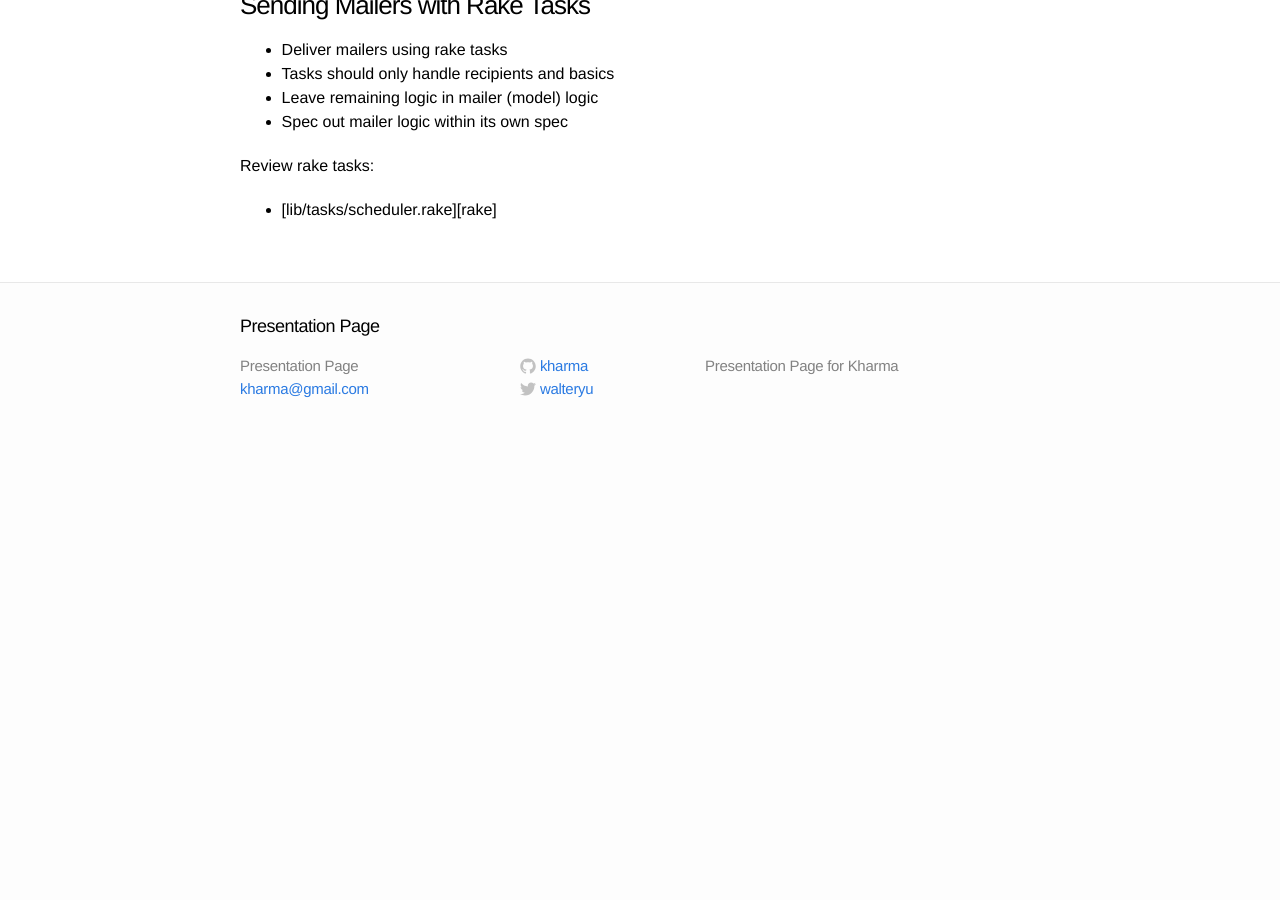
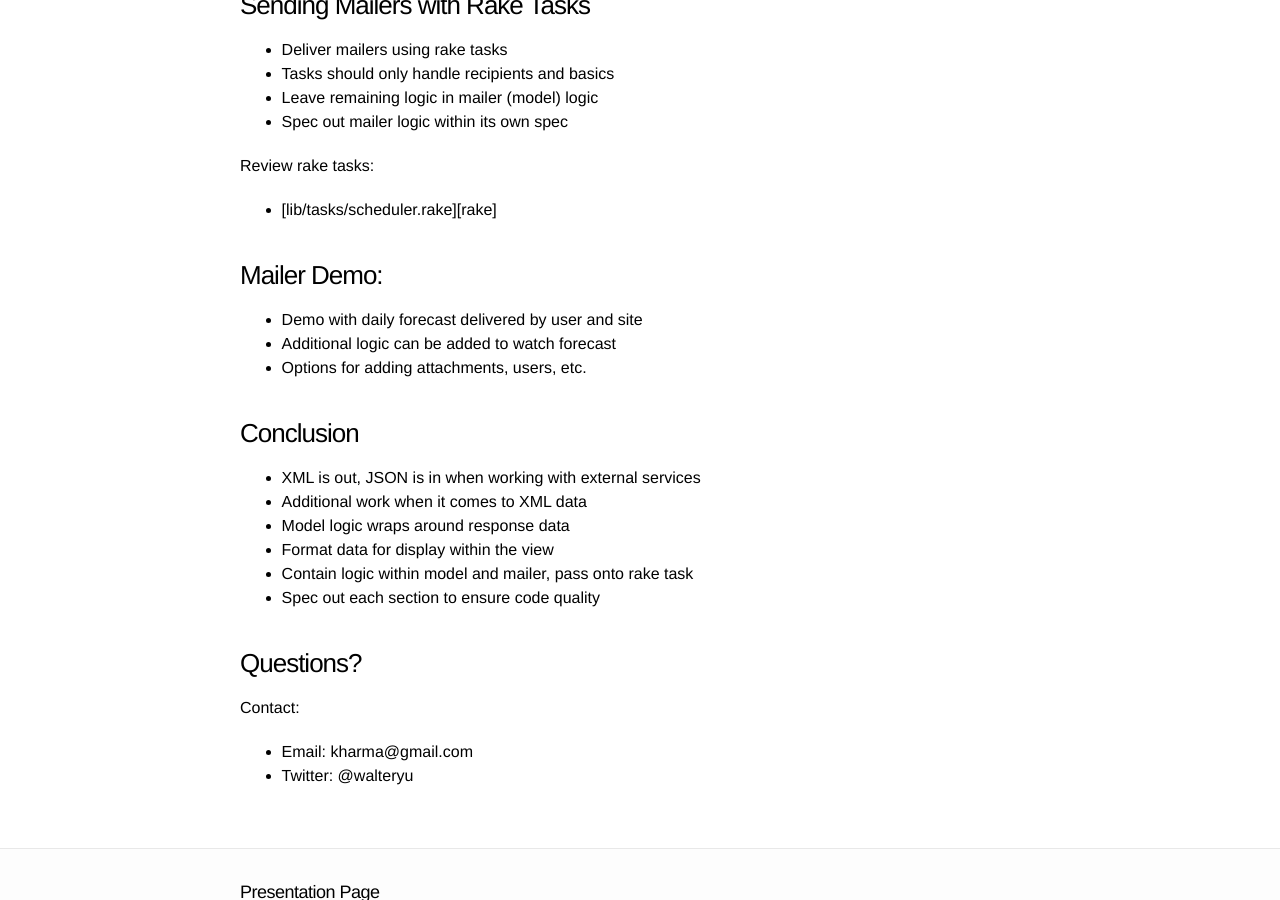
Before and after one commit to stormsavvy/stormsavvy.github.io, a Jekyll site: the page built from _posts/2014-11-20-east-bay-rails-meetup.markdown, in a window 1280 px wide and 900 px high, scrolled down 10622 px. Built offline with Jekyll 4.4.1, drawn with Linux system fonts in a browser that asks for light colours; before the commit the page ends 11067 px from its top, so only the background shows below that.

Commit message:
76663852 add rake task and conclusion

```diff
--- a/_posts/2014-11-20-east-bay-rails-meetup.markdown
+++ b/_posts/2014-11-20-east-bay-rails-meetup.markdown
@@ -491,6 +491,28 @@ Review rake tasks:
 
 * [lib/tasks/scheduler.rake][rake]
 
+### Mailer Demo:
+
+* Demo with daily forecast delivered by user and site
+* Additional logic can be added to watch forecast
+* Options for adding attachments, users, etc.
+
+### Conclusion
+
+* XML is out, JSON is in when working with external services
+* Additional work when it comes to XML data
+* Model logic wraps around response data
+* Format data for display within the view
+* Contain logic within model and mailer, pass onto rake task
+* Spec out each section to ensure code quality
+
+### Questions?
+
+Contact:
+
+* Email: kharma@gmail.com
+* Twitter: @walteryu
+
 [kh]: http://kharma.github.io/
 [wg]: http://www.wunderground.com/weather/api/
 [ncdc]: http://www.ncdc.noaa.gov/cdo-web/token
```
